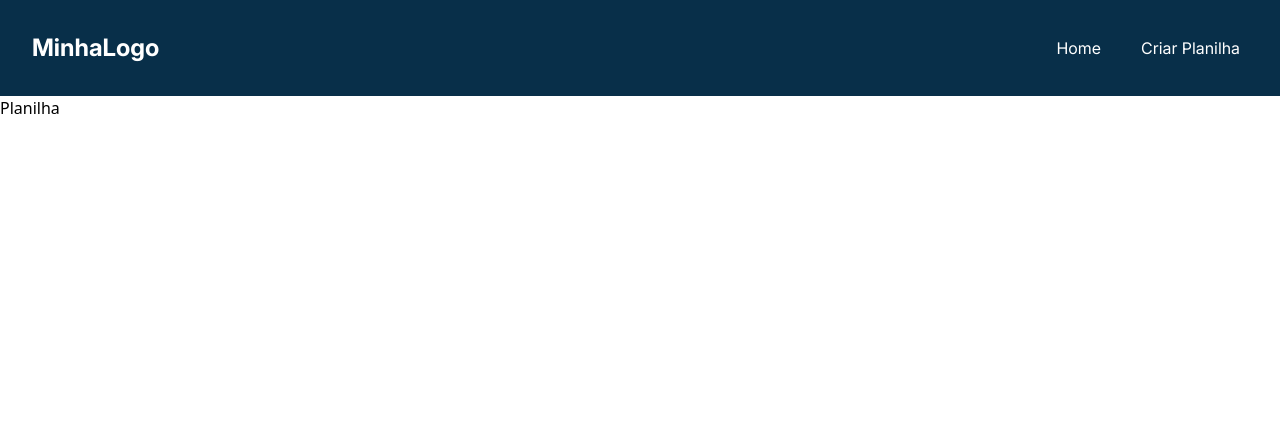
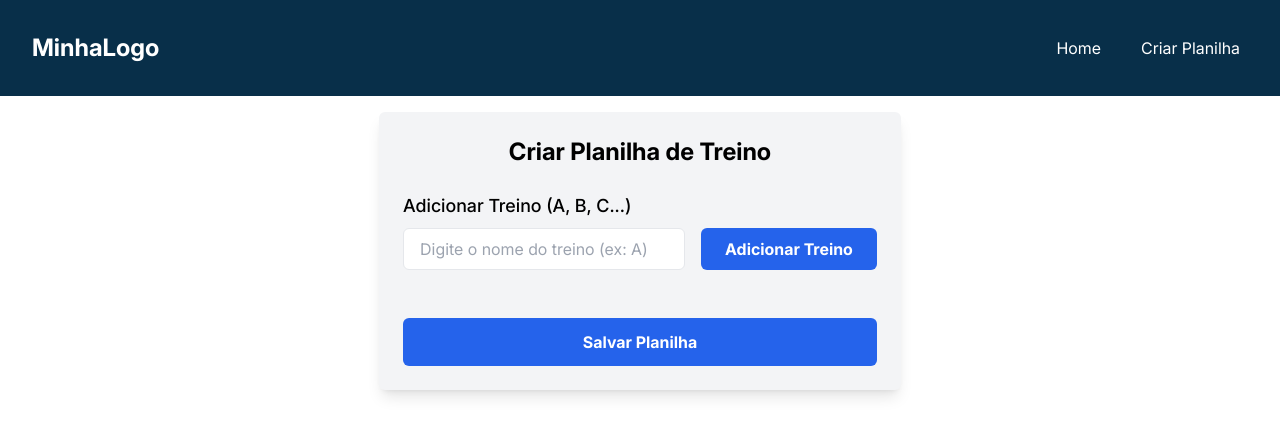
Before and after one commit to jailsonzarur/Projeto-React-Node, a React (Create React App) app in the folder react-projeto/: page /planilha in a window 1280 px wide. Shown: the top 436 px of the page. Built offline with nearby package versions, Linux system fonts and the light colour scheme.

Commit message:
Inicio da estruturação da lógica de adição dos treinos na planilha.

```diff
--- a/react-projeto/src/components/HomeSlide.js
+++ b/react-projeto/src/components/HomeSlide.js
@@ -1,5 +1,20 @@
+import Container from "./utils/Container"
+import { Link } from "react-router-dom"
+
 function HomeSlide() {
-
+    return(
+        <>
+            <Container>
+                <div class="flex-col m-auto text-center mt-10">
+                    <h1 className="text-4xl font-bold font-inter">Potencialize seus resultados na academia!</h1>
+                    <p className="text-lg mt-4 mb-4">Aqui você acompanha sua progressão dia-a-dia nos treinos de forma prática!</p>
+                    <Link to="/planilha" className="transition mt-4 px-4 py-2 bg-blue-500 text-white rounded shadow-md hover:bg-blue-900 duration-300">
+                        Crie uma Planilha!
+                    </Link>
+                </div>
+            </Container>
+        </>
+    )
 }
 
 export default HomeSlide
--- /dev/null
+++ b/react-projeto/src/components/PlanilhaForm.js
@@ -0,0 +1,83 @@
+import { useState } from "react"
+
+function PlanilhaForm() {
+
+    const [treinoAtual, setTreinoAtual] = useState({
+        treino_letter: "",
+        exercicios: []
+    })
+    const [treinos, setTreinos] = useState([])
+
+    function addTreino() {
+        setTreinos([...treinos, treinoAtual])
+    }
+
+    return(
+        <div class="p-6 max-w-4xl mx-auto bg-gray-100 rounded-md shadow-lg mt-4 font-inter">
+            <h1 class="text-2xl font-bold text-center mb-6">Criar Planilha de Treino</h1>
+
+            <div class="mb-6">
+                <label class="block mb-2 text-lg font-medium">Adicionar Treino (A, B, C...)</label>
+                <div class="flex gap-4">
+                <input
+                    type="text"
+                    class="flex-1 px-4 py-2 border rounded-md"
+                    placeholder="Digite o nome do treino (ex: A)"
+                    onChange={(e) => {setTreinoAtual({
+                        treino_letter: e.target.value.toUpperCase(),
+                        exercicios: []
+                    })}}
+                />
+                <button onClick={addTreino} class="px-6 py-2 bg-blue-600 text-white font-bold rounded-md hover:bg-blue-700">
+                    Adicionar Treino
+                </button>
+                </div>
+            </div>
+            {
+                treinos.map( (treino) => {
+                    return <div key={treino.id} class="mb-6 border p-4 rounded-md bg-white">
+                        <h2 class="text-xl font-bold mb-4">Treino {treino.treino_letter}</h2>
+
+                        <div class="mb-4">
+                        <h3 class="text-lg font-medium mb-2">Adicionar Exercício:</h3>
+                        <div class="grid grid-cols-1 md:grid-cols-3 gap-4">
+                            <input
+                            type="text"
+                            class="p-2 border rounded-md"
+                            placeholder="Nome do exercício"
+                            />
+                            <input
+                            type="number"
+                            class="p-2 border rounded-md"
+                            placeholder="Séries"
+                            />
+                            <input
+                            type="number"
+                            class="p-2 border rounded-md"
+                            placeholder="Repetições"
+                            />
+                        </div>
+                        <button class="mt-4 px-4 py-2 bg-green-600 text-white font-bold rounded-md hover:bg-green-700">
+                            Adicionar Exercício
+                        </button>
+                        </div>
+
+                        <div>
+                        <h3 class="text-lg font-medium mb-2">Exercícios:</h3>
+                        <ul class="list-disc pl-6 space-y-2">
+                            <li>Agachamento - 4 séries x 12 repetições</li>
+                            <li>Supino - 3 séries x 10 repetições</li>
+                        </ul>
+                        </div>
+                    </div>
+                } )
+            }
+
+            <button class="w-full py-3 bg-blue-600 text-white font-bold rounded-md hover:bg-blue-700 mt-6">
+                Salvar Planilha
+            </button>
+        </div>
+    )
+}
+
+export default PlanilhaForm
--- a/react-projeto/src/components/layout/Navbar.js
+++ b/react-projeto/src/components/layout/Navbar.js
@@ -15,7 +15,7 @@ function Navbar() {
             <nav class="bg-sky-950 text-white p-4 font-inter">
                 <div class="container mx-auto px-4 py-4 flex justify-between items-center">
 
-                    <a href="#" class="text-2xl font-bold">MinhaLogo</a>
+                    <a href="/" class="text-2xl font-bold">MinhaLogo</a>
 
                     <ul class="hidden md:flex space-x-6">
                         <li>
--- a/react-projeto/src/pages/Home.js
+++ b/react-projeto/src/pages/Home.js
@@ -1,15 +1,10 @@
+import HomeSlide from "../components/HomeSlide"
 import Container from "../components/utils/Container"
 
 function Home() {
     return(
         <>
-            <Container>
-                <div class="flex-col border-2 m-auto text-center">
-                    <h1>Home</h1>
-                    <p>Muito bom ver vc aqui</p>
-                    <button>Aperte aqui</button>
-                </div>
-            </Container>
+            <HomeSlide/>
         </>
     )
 }
--- a/react-projeto/src/pages/Planilha.js
+++ b/react-projeto/src/pages/Planilha.js
@@ -1,10 +1,11 @@
+import PlanilhaForm from "../components/PlanilhaForm"
 import Container from "../components/utils/Container"
 
 function Planilha() {
     return(
         <>
             <Container>
-                <h1>Planilha</h1>
+                <PlanilhaForm/>
             </Container>
         </>
     )
```
